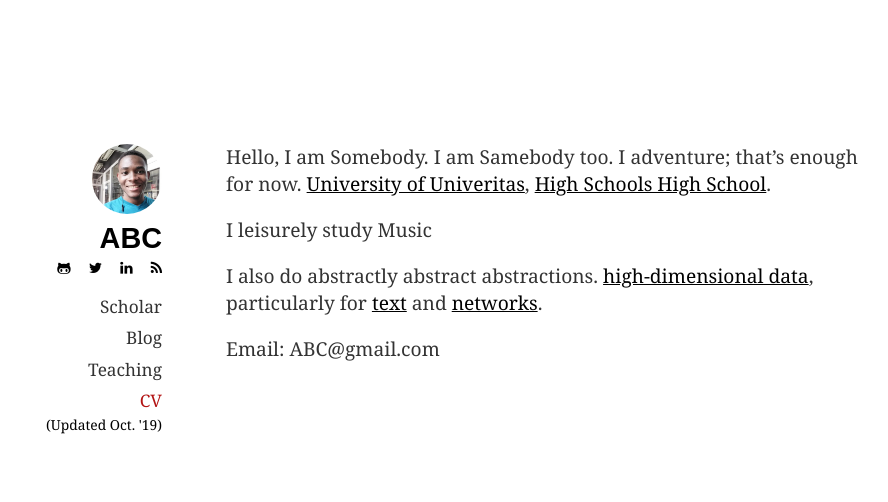
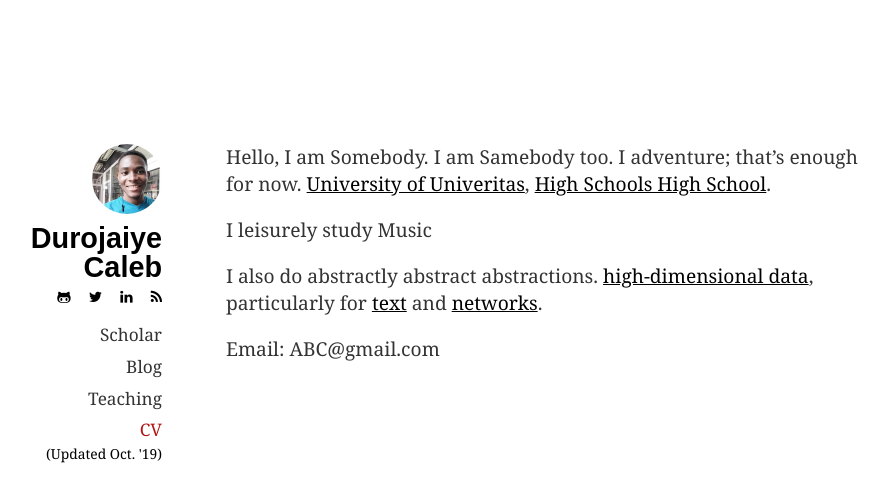
Before and after one commit to dCO2/blog-gh-pages, a Jekyll site: the page built from index.md, in a window 1280 px wide. Shown: the top 502 px of the page, without its empty margins (158-1046 px from the left). Built offline with Jekyll 4.4.1, drawn with Linux system fonts in a browser that asks for light colours.

Commit message:
Path fix

```diff
--- a/_config.yml
+++ b/_config.yml
@@ -1,10 +1,10 @@
-name: ABC's NAME
-description: ABC's BLOG
+name: Durojaiye Caleb
+description: Caleb's BLOG
 url: "https://www.calebrojaye.com"
 
 # Author info
-author_name: ABC
-author_image_path: /images/author-image.png
+author_name: Durojaiye Caleb
+author_image_path: images/author-image.png
 
 # External services
 github_url: "https://github.com/ABC"
--- a/_layouts/default.html
+++ b/_layouts/default.html
@@ -12,7 +12,7 @@
           {{ site.name }}
         </title>
 
-        <script src=http://cdn.mathjax.org/mathjax/latest/MathJax.js?config=TeX-AMS_HTML.js type=text/javascript></script>
+        <script src=https://cdn.mathjax.org/mathjax/latest/MathJax.js?config=TeX-AMS_HTML.js type=text/javascript></script>
         <script>
             MathJax.Hub.Config({
               "HTML-CSS": {
```
